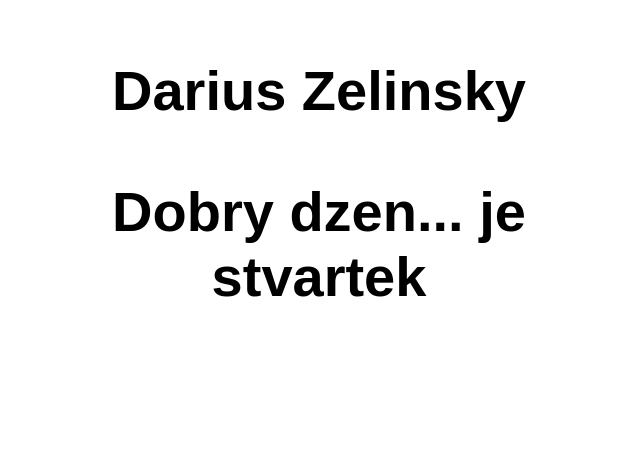
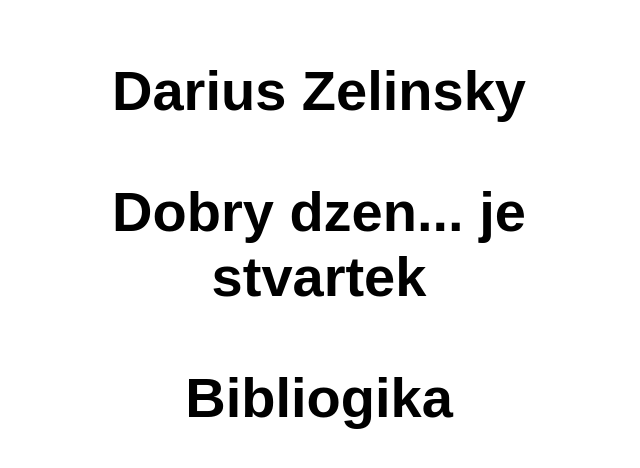
Before and after one commit to Darius1910/cloudy, a website: page src/index.html in a window 1280 px wide. Shown: the whole page, without its empty margins (321-961 px from the left). Drawn offline with Linux system fonts and the light colour scheme.

Commit message:
Update index.html

```diff
--- a/src/index.html
+++ b/src/index.html
@@ -12,6 +12,7 @@
   <main>
     <h1>Darius Zelinsky</h1>
     <h3>Dobry dzen... je stvartek</h3>
+    <h3>Bibliogika</h3>
   </main>
 </body>
 
```
